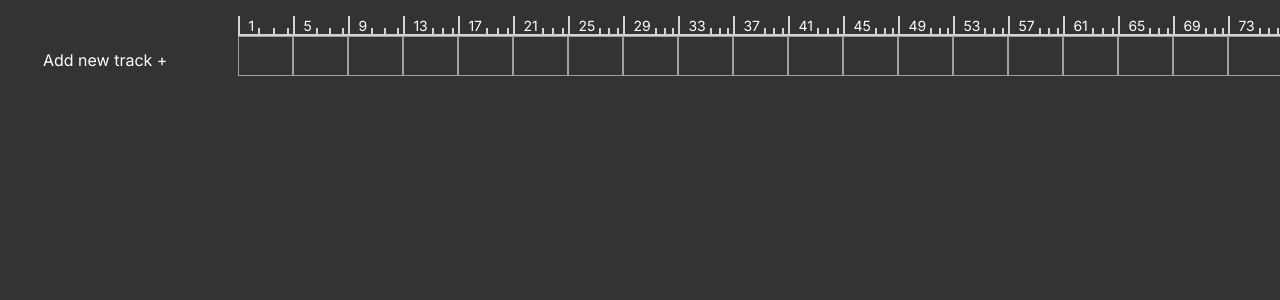
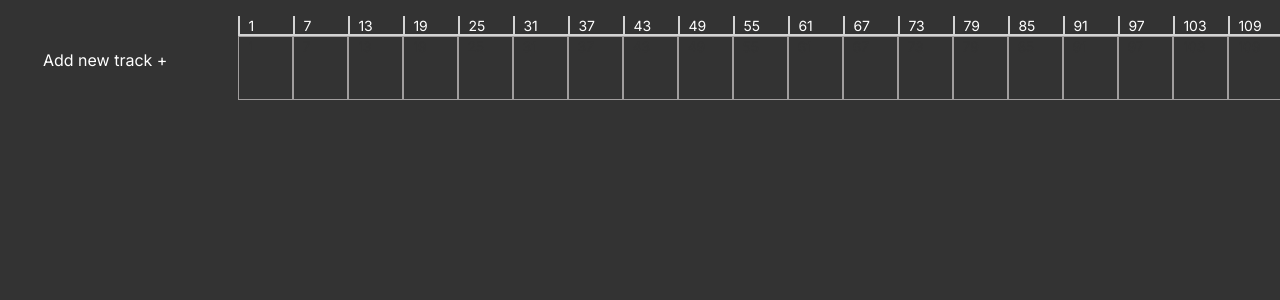
Before and after one commit to morozov312/measure-test-task, a Next.js app: page / in a window 1280 px wide. Both pictures are taken after a click on the element "Add new track +". Shown: the top 300 px of the page. Built offline with nearby package versions, Linux system fonts and the light colour scheme.

Commit message:
fix: segment height

```diff
--- a/src/widgets/measure/ui/Measure.tsx
+++ b/src/widgets/measure/ui/Measure.tsx
@@ -87,6 +87,8 @@ const Measure = () => {
     // eslint-disable-next-line react-hooks/exhaustive-deps
   }, [scroll]);
 
+  console.log('sdssd', scroll);
+
   return (
     <div ref={ref} className='flex gap-3'>
       <div className='w-1/5 text-white text-center mt-12 cursor-pointer'>
@@ -96,47 +98,58 @@ const Measure = () => {
       </div>
       <div className='flex w-full flex-col items-start overflow-x-scroll bg-[#333333] p-4 text-white'>
         <div className='relative flex min-w-full justify-center'>
-          {SEGMENTS.filter(({ id }) => id % 4 === 0).map((segment) => (
+          {SEGMENTS.filter(
+            ({ id }) => id % Math.floor(MAX_SEGMENT_WIDTH / scroll) === 0,
+          ).map((segment) => (
             <div
               key={segment.id}
               style={{ width: scroll }}
               className='flex items-end justify-between border-l-2 border-[#d3d3d3] px-1'
             >
               <span className='px-1 text-sm'>{segment.id + 1}</span>
-              <div className='flex w-full items-end justify-between'>
-                {SUBSEGMENTS.map((subsegment, index) => (
+              {scroll > 100 && (
+                <div className='flex w-full items-end justify-between pr-1'>
+                  {SUBSEGMENTS.map((subsegment) => (
                     <div
                       key={segment.id.toString() + subsegment.id.toString()}
                       className={clsx(
                         'flex h-2 w-[2px] items-end bg-[#d3d3d3] ',
-                      {
-                        'h-4': (index + 1) % 10 === 0,
-                      },
                       )}
-                  >
-                    {(index + 1) % 10 === 0 && (
-                      <span className='px-1 text-sm'>
-                        {segment.id +
-                          1 +
-                          Number((10 / currentCountSubsegments).toFixed(1))}
-                      </span>
-                    )}
-                  </div>
+                    ></div>
                   ))}
                 </div>
+              )}
             </div>
           ))}
           <div className='absolute bottom-0 h-[2px] w-full bg-[#d3d3d3]' />
         </div>
         <div className='flex flex-col overflow-x-scroll text-white flex-wrap'>
           {TRACKS.map(({ id }) => (
-            <div key={id} className='flex'>
-              {SEGMENTS.filter(({ id }) => id % 4 === 0).map((segment) => (
+            <div key={id} className='flex overflow-x-scroll'>
+              {SEGMENTS.filter(
+                ({ id }) => id % Math.floor(MAX_SEGMENT_WIDTH / scroll) === 0,
+              ).map((segment) => (
                 <div
                   key={segment.id}
                   style={{ width: scroll }}
-                  className='h-10 flex  items-end justify-between border-[0.5px] border-[#A19E9EFF] px-1 border-collapse'
+                  className='h-16 w-full overflow-x-scroll flex  justify-between border-[0.5px] border-[#A19E9EFF] px-1 border-collapse'
+                >
+                  <span className='px-1 text-sm text-[#333333]'>
+                    {segment.id + 1}
+                  </span>
+                  {scroll > 150 && (
+                    <div className='w-full h-full flex justify-between ml-[2px] pr-1'>
+                      {SUBSEGMENTS.map((subsegment) => (
+                        <div
+                          key={segment.id.toString() + subsegment.id.toString()}
+                          className={clsx(
+                            'flex h-full w-[1px] items-end bg-[#d3d3d3] ',
+                          )}
                         ></div>
+                      ))}
+                    </div>
+                  )}
+                </div>
               ))}
             </div>
           ))}
--- a/src/widgets/measure/ui/constants.ts
+++ b/src/widgets/measure/ui/constants.ts
@@ -1,4 +1,4 @@
 export const COUNT_SUBSEGMENTS = 3;
 export const COUNT_SEGMENTS = 110;
 export const MIN_SEGMENT_WIDTH = 55;
-export const MAX_SEGMENT_WIDTH = 565;
+export const MAX_SEGMENT_WIDTH = 350;
```
Lines whose indentation alone changed are shown as unchanged.
